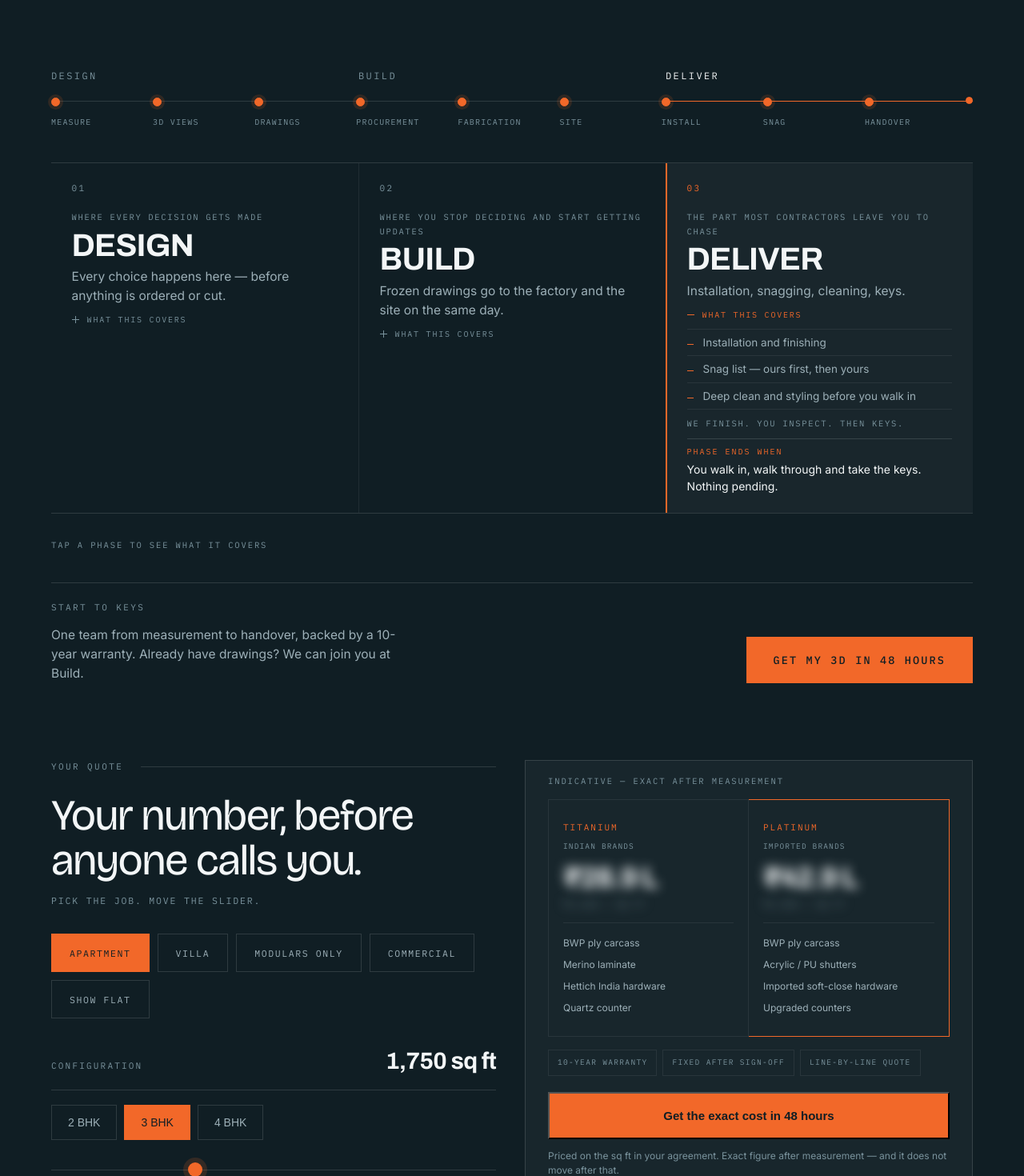
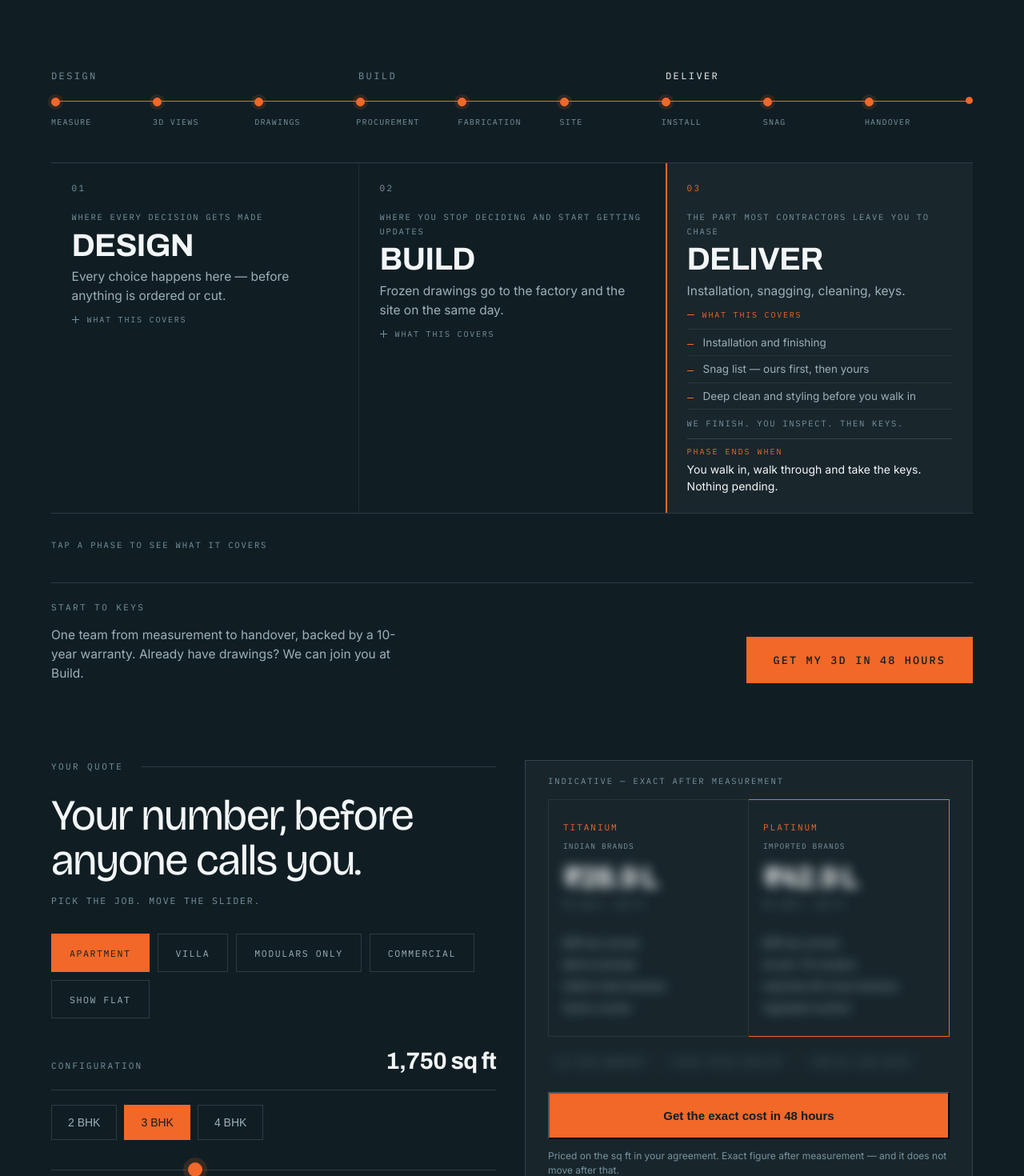
Before and after one commit to Zunasoft/formxinteriors, a Next.js app: page / in a window 1280 px wide. Shown: the part 2480-3950 px from the top of the page at 80% size. Built offline with nearby package versions, Linux system fonts and the light colour scheme.

Commit message:
status dot and line

```diff
--- a/components/Estimator.css
+++ b/components/Estimator.css
@@ -90,9 +90,11 @@
 .fx-quote .fx-fig{font-family:var(--fx-display);font-weight:700;letter-spacing:-.03em;
   font-size:clamp(27px,2.8vw,38px);line-height:1.05;margin-top:14px}
 .fx-quote .fx-rate{margin-top:7px;font-family:var(--fx-mono);font-size:10.5px;letter-spacing:.1em;color:var(--fx-dim)}
-.fx-quote .fx-fig,.fx-quote .fx-rate{transition:filter .5s ease}
+.fx-quote .fx-fig,.fx-quote .fx-rate,.fx-quote .fx-spec,.fx-quote .fx-trust{transition:filter .5s ease}
 .fx-quote .fx-card:not(.fx-revealed) .fx-fig,
-.fx-quote .fx-card:not(.fx-revealed) .fx-rate{filter:blur(7px);user-select:none}
+.fx-quote .fx-card:not(.fx-revealed) .fx-rate,
+.fx-quote .fx-card:not(.fx-revealed) .fx-spec,
+.fx-quote .fx-card:not(.fx-revealed) .fx-trust{filter:blur(7px);user-select:none;pointer-events:none}
 .fx-quote .fx-spec{list-style:none;margin-top:14px;padding-top:12px;border-top:1px solid var(--fx-line-soft)}
 .fx-quote .fx-spec li{padding:5px 0;font-size:12px;line-height:1.4;color:var(--fx-muted)}
 
--- a/components/HowWeWork.css
+++ b/components/HowWeWork.css
@@ -96,7 +96,9 @@
 .fx-process .fx-bar{
   position:absolute;top:0;left:0;width:100%;height:1px;background:var(--fx-orange);
   transform-origin:left;
-  transform:translateX(calc(var(--fx-i,0) * 33.3333%)) scaleX(.3334);
+  /* cumulative fill from the start, matching the cumulative dot highlight
+     below (phase <= active) rather than isolating just the active third */
+  transform:scaleX(calc((var(--fx-i,0) + 1) / 3));
   transition:transform .55s cubic-bezier(.4,0,.2,1);
 }
 
```
